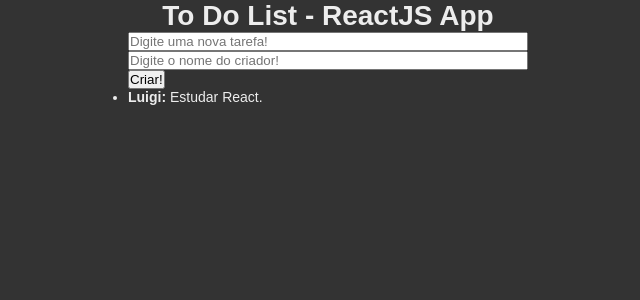
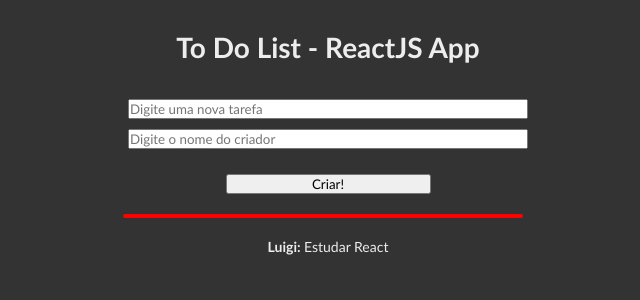
Before and after one commit to rodrigodalmoro7/Todo-list-react, a React app: page / in a window 1280 px wide. Shown: the top 300 px of the page, without its empty margins (312-952 px from the left). Built offline with nearby package versions, Linux system fonts and the light colour scheme.

Commit message:
List.js open

```diff
--- a/src/App.css
+++ b/src/App.css
@@ -3,24 +3,47 @@
     padding: 0;
     outline: 0;
     box-sizing: border-box;
+    font-family: 'Trebuchet MS', 'Lucida Sans Unicode', 'Lucida Grande', 'Lucida Sans', Arial, sans-serif;
 }
 
 Header {
     text-align: center;
+    padding: 30px 0;
 }
 
-body {
+Body {
     width: 100vw;
 
     display: flex;
     justify-content: center;
     align-items: center;
 
+    text-align: center;
+
     background-color: #333;
     font: 14px sans-serif;
     color: #f5f5f5f5;
 }
 
+button {
+    width: 50%;
+    margin: 20px;
+}
+
 input {
     width: 400px;
+    margin: 5px;
 }
+
+ul {
+    list-style: none;
+    margin-top: 20px;
+}
+
+.previewTask {
+    width: 400px;
+    /*background: gray;*/
+    border: 2px solid red;
+    border-radius: 50px;
+    text-align: center;
+}
--- a/src/App.js
+++ b/src/App.js
@@ -1,15 +1,15 @@
 import React from "react";
 import Header from "./components/Header";
-import Body from "./components/Body";
+import Container from "./components/Container";
+import List from "./components/List";
 
 import "./App.css";
-import { useState } from "react";
 
 function App(){
     return(
         <>
             <Header title="To Do List - ReactJS App" />
-            <Body />
+            <Container title="Inicia o body"/>
         </>
     )
 }
--- a/src/components/Body.js
+++ b/src/components/Container.js
@@ -1,6 +1,7 @@
 import React, { useState } from "react";
 
-function Body(){
+
+function Container(){
 
     const [tasks, setTasks] = useState([{newTask:"Estudar React", owner:"Luigi", simpleId:"testeUm1010"}]);
     const [newTask, setNewTask] = useState(""); //string vazia
@@ -16,30 +17,31 @@
     }
 
     return (
-        <>
-            <input value={newTask} placeholder="Digite uma nova tarefa!" type="text" onChange={(e) => setNewTask(e.target.value)} />
+        <container>
+            <input value={newTask} placeholder="Digite uma nova tarefa" type="text" onChange={(e) => setNewTask(e.target.value)} />
             <br />
-            <input value={owner} placeholder="Digite o nome do criador!" type="text" onChange={(e) => setOwner(e.target.value)} />
+            <input value={owner} placeholder="Digite o nome do criador" type="text" onChange={(e) => setOwner(e.target.value)} />
             <br />
             <button type="button" onClick={addNewTask}>
                 Criar!
             </button>
             <br />
 
-            <h3>{newTask}</h3>
-            <h3>{owner}</h3>
+            <div className="previewTask">
+                <h3>{newTask}</h3>
+                <h3>{owner}</h3>
+            </div>
 
             <ul>
                 { tasks.map((eachTask) => (
-
                     <li key={eachTask.simpleId}>
-                        <b>{ eachTask.owner }: </b>{ eachTask.newTask }.
+                        <b>{ eachTask.owner }: </b>{ eachTask.newTask }
                     </li>
-
                 ))}
             </ul>
-        </>
+
+        </container>
     )
 }
 
-export default Body;
+export default Container;
--- /dev/null
+++ b/src/components/List.js
@@ -0,0 +1,17 @@
+import React from "react";
+
+function List(){
+    return(
+        <>
+            <ul>
+                { tasks.map((eachTask) => (
+                    <li key={eachTask.simpleId}>
+                        <b>{ eachTask.owner }: </b>{ eachTask.newTask }
+                    </li>
+                ))}
+            </ul>
+        </>
+    )
+}
+
+export default List;
```
